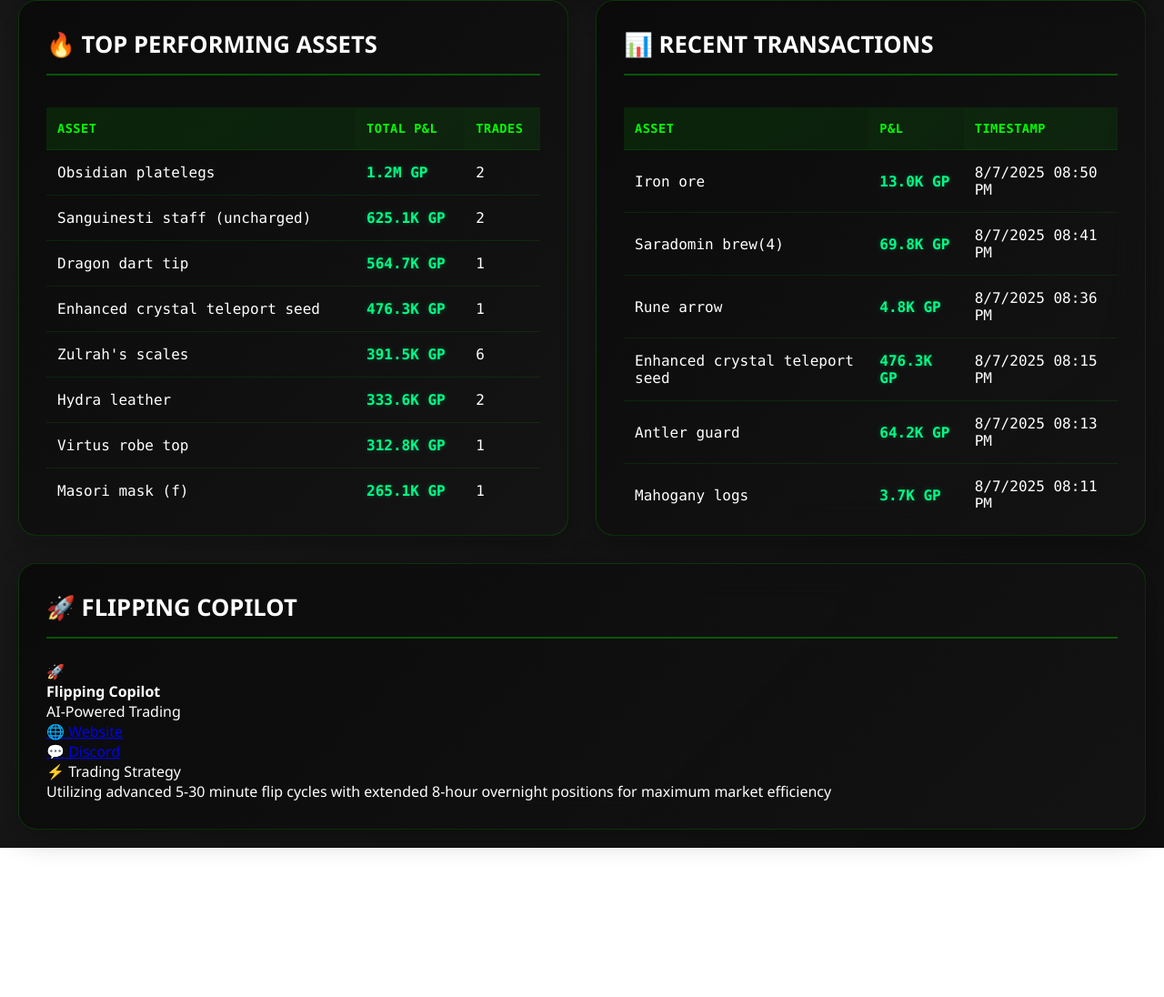
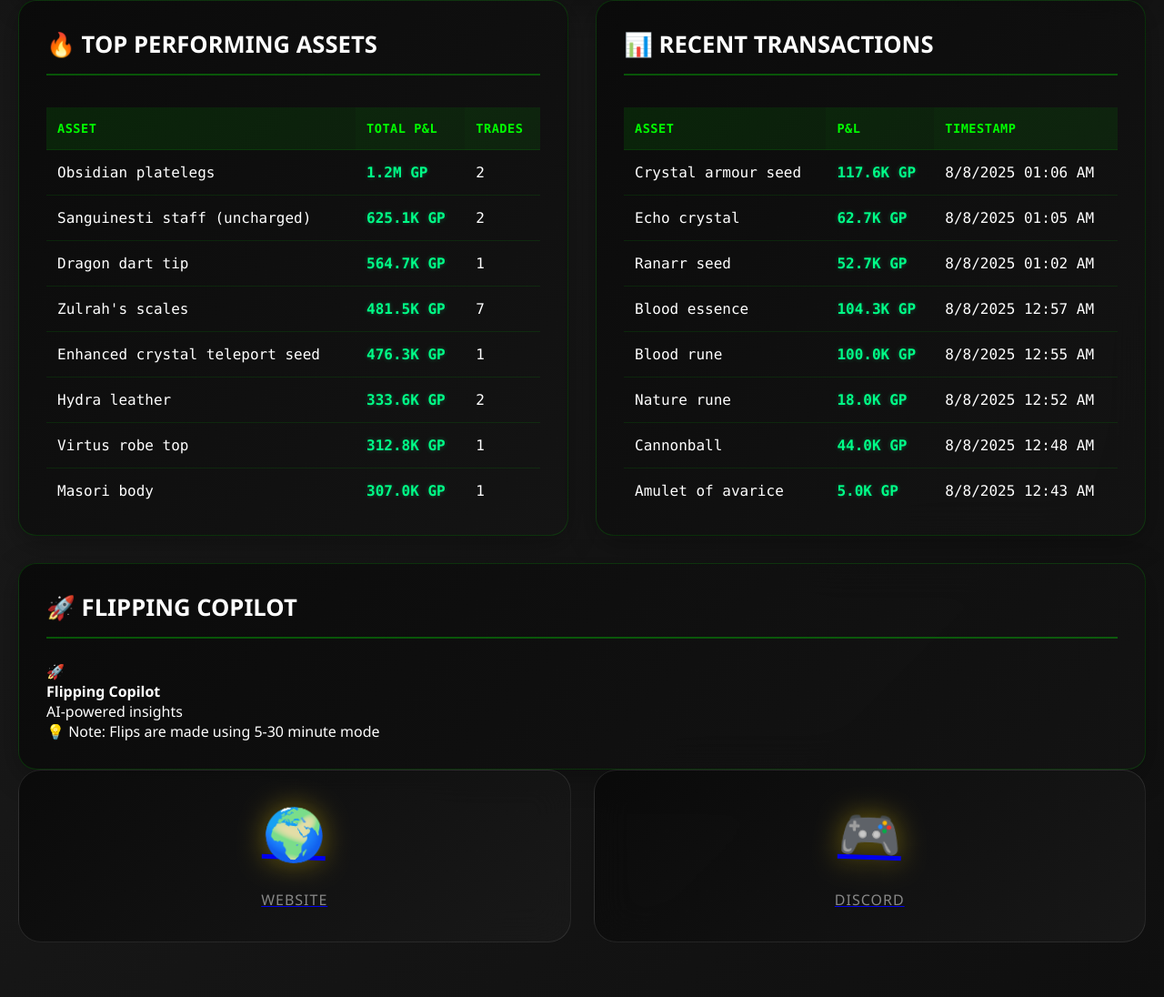
Before and after one commit to nickywesty/NICKY-COPILOT, a website: page index.html in a window 1280 px wide. Shown: the part 1673-2769 px from the top of the page at 91% size. Before the commit the page ends 2605 px from the top, so only its background shows below. Drawn offline with nearby package versions, Linux system fonts and the light colour scheme.

Commit message:
updated website

```diff
--- a/data/flips.json
+++ b/data/flips.json
@@ -1,20 +1,174 @@
 {
   "meta": {
-    "totalFlips": 117,
-    "totalTradingProfit": 10096258,
+    "totalFlips": 139,
+    "totalTradingProfit": 11437250,
     "startingCash": 207400000,
-    "currentNetWorth": 217496258,
-    "uniqueItems": 83,
-    "averageProfitPerFlip": 86292.80341880342,
-    "lastUpdated": "2025-08-08T00:35:40.171Z"
+    "currentNetWorth": 218837250,
+    "uniqueItems": 89,
+    "averageProfitPerFlip": 82282.37410071942,
+    "lastUpdated": "2025-08-08T01:10:27.778Z"
   },
   "flips": [
     {
-      "item": "Iron ore",
-      "profit": 12968,
-      "sellTime": "2025-08-07T20:50:46Z",
+      "item": "Crystal armour seed",
+      "profit": 117570,
+      "sellTime": "2025-08-08T01:06:05Z",
       "account": "Ormeth",
       "status": "SELLING"
+    },
+    {
+      "item": "Echo crystal",
+      "profit": 62686,
+      "sellTime": "2025-08-08T01:05:12Z",
+      "account": "Ormeth",
+      "status": "FINISHED"
+    },
+    {
+      "item": "Ranarr seed",
+      "profit": 52663,
+      "sellTime": "2025-08-08T01:02:33Z",
+      "account": "Ormeth",
+      "status": "FINISHED"
+    },
+    {
+      "item": "Blood essence",
+      "profit": 104277,
+      "sellTime": "2025-08-08T00:57:59Z",
+      "account": "Ormeth",
+      "status": "FINISHED"
+    },
+    {
+      "item": "Blood rune",
+      "profit": 100000,
+      "sellTime": "2025-08-08T00:55:00Z",
+      "account": "Ormeth",
+      "status": "FINISHED"
+    },
+    {
+      "item": "Nature rune",
+      "profit": 18000,
+      "sellTime": "2025-08-08T00:52:34Z",
+      "account": "Ormeth",
+      "status": "FINISHED"
+    },
+    {
+      "item": "Cannonball",
+      "profit": 44000,
+      "sellTime": "2025-08-08T00:48:29Z",
+      "account": "Ormeth",
+      "status": "FINISHED"
+    },
+    {
+      "item": "Amulet of avarice",
+      "profit": 5008,
+      "sellTime": "2025-08-08T00:43:13Z",
+      "account": "Ormeth",
+      "status": "SELLING"
+    },
+    {
+      "item": "Black chinchompa",
+      "profit": 30430,
+      "sellTime": "2025-08-08T00:40:38Z",
+      "account": "Ormeth",
+      "status": "FINISHED"
+    },
+    {
+      "item": "Zulrah's scales",
+      "profit": 90000,
+      "sellTime": "2025-08-08T00:38:07Z",
+      "account": "Ormeth",
+      "status": "FINISHED"
+    },
+    {
+      "item": "Adamant dart",
+      "profit": 44000,
+      "sellTime": "2025-08-08T00:30:02Z",
+      "account": "Ormeth",
+      "status": "FINISHED"
+    },
+    {
+      "item": "Death rune",
+      "profit": 25000,
+      "sellTime": "2025-08-08T00:25:13Z",
+      "account": "Ormeth",
+      "status": "FINISHED"
+    },
+    {
+      "item": "Iron ore",
+      "profit": 13000,
+      "sellTime": "2025-08-08T00:23:56Z",
+      "account": "Ormeth",
+      "status": "FINISHED"
+    },
+    {
+      "item": "Coal",
+      "profit": 26000,
+      "sellTime": "2025-08-08T00:17:52Z",
+      "account": "Ormeth",
+      "status": "FINISHED"
+    },
+    {
+      "item": "Chaos rune",
+      "profit": 5604,
+      "sellTime": "2025-08-08T00:17:49Z",
+      "account": "Ormeth",
+      "status": "FINISHED"
+    },
+    {
+      "item": "Demon tear",
+      "profit": 104000,
+      "sellTime": "2025-08-08T00:12:27Z",
+      "account": "Ormeth",
+      "status": "FINISHED"
+    },
+    {
+      "item": "Gold bar",
+      "profit": 20000,
+      "sellTime": "2025-08-08T00:11:49Z",
+      "account": "Ormeth",
+      "status": "FINISHED"
+    },
+    {
+      "item": "Viggora's chainmace (u)",
+      "profit": 6118,
+      "sellTime": "2025-08-08T00:10:21Z",
+      "account": "Ormeth",
+      "status": "FINISHED"
+    },
+    {
+      "item": "Eclipse atlatl",
+      "profit": 25770,
+      "sellTime": "2025-08-08T00:07:10Z",
+      "account": "Ormeth",
+      "status": "FINISHED"
+    },
+    {
+      "item": "Soul rune",
+      "profit": 50000,
+      "sellTime": "2025-08-08T00:06:08Z",
+      "account": "Ormeth",
+      "status": "FINISHED"
+    },
+    {
+      "item": "Masori body",
+      "profit": 307034,
+      "sellTime": "2025-08-07T23:53:16Z",
+      "account": "Ormeth",
+      "status": "FINISHED"
+    },
+    {
+      "item": "Quetzal feed",
+      "profit": 62634,
+      "sellTime": "2025-08-07T23:50:38Z",
+      "account": "Ormeth",
+      "status": "FINISHED"
+    },
+    {
+      "item": "Iron ore",
+      "profit": 40166,
+      "sellTime": "2025-08-07T21:02:35Z",
+      "account": "Ormeth",
+      "status": "FINISHED"
     },
     {
       "item": "Saradomin brew(4)",
--- a/index.html
+++ b/index.html
@@ -5,6 +5,7 @@
     <meta name="viewport" content="width=device-width, initial-scale=1.0">
     <title>Nickywest Copilot Trades - Portfolio Dashboard</title>
     <script src="https://cdnjs.cloudflare.com/ajax/libs/Chart.js/3.9.1/chart.min.js"></script>
+    <script defer src="https://cdn.vercel-analytics.com/analytics.js"></script>
     <style>
         * {
             margin: 0;
@@ -525,44 +526,37 @@
             </div>
         </div>
 
-        <!-- Footer -->
+        <!-- Flipping Copilot Info Panel -->
         <div class="panel">
             <h3>🚀 FLIPPING COPILOT</h3>
-            <div class="copilot-content">
-                <div class="copilot-header">
+            <div class="copilot-info-content">
                 <div class="copilot-brand">
                     <div class="brand-icon">🚀</div>
-                        <div class="brand-info">
+                    <div class="brand-text">
                         <h4>Flipping Copilot</h4>
-                            <p>AI-Powered Trading</p>
+                        <p>AI-powered insights</p>
                     </div>
                 </div>
-
-                    <div class="button-group">
-                        <div class="button-container">
-                            <div class="button-box">
-                                <a href="https://www.flippingcopilot.com/" target="_blank" class="mini-btn website-btn">
-                                    🌐 Website
-                                </a>
-                            </div>
-                        </div>
-                        <div class="button-container">
-                            <div class="button-box">
-                                <a href="https://discord.gg/Q9DrMsb5J2" target="_blank" class="mini-btn discord-btn">
-                                    💬 Discord
-                                </a>
-                            </div>
+                <div class="trade-note">
+                    💡 Note: Flips are made using 5-30 minute mode
                 </div>
             </div>
         </div>
 
-                <div class="strategy-note">
-                    <div class="note-header">
-                        <span class="note-icon">⚡</span>
-                        <span class="note-title">Trading Strategy</span>
+        <!-- Action Cards -->
+        <div class="stats-grid">
+            <div class="stat-card">
+                <a href="https://www.flippingcopilot.com/" target="_blank" class="card-link">
+                    <div class="stat-icon website-icon">🌍</div>
+                    <div class="stat-label">Website</div>
+                </a>
             </div>
-                    <p>Utilizing advanced 5-30 minute flip cycles with extended 8-hour overnight positions for maximum market efficiency</p>
-                </div>
+
+            <div class="stat-card">
+                <a href="https://discord.gg/Q9DrMsb5J2" target="_blank" class="card-link">
+                    <div class="stat-icon discord-icon">🎮</div>
+                    <div class="stat-label">Discord</div>
+                </a>
             </div>
         </div>
     </div>
@@ -786,6 +780,11 @@
 
     // Load data when page loads
     loadFlipData();
+
+    // Initialize Vercel Analytics
+    if (typeof va !== 'undefined') {
+        va.track('Dashboard View');
+    }
 </script>
 </body>
 </html>
```
Also changed, not shown: package.json (+9 -2 lines), src/utils.js (+10 -0 lines), 1 other file. Lines whose indentation alone changed are shown as unchanged.
